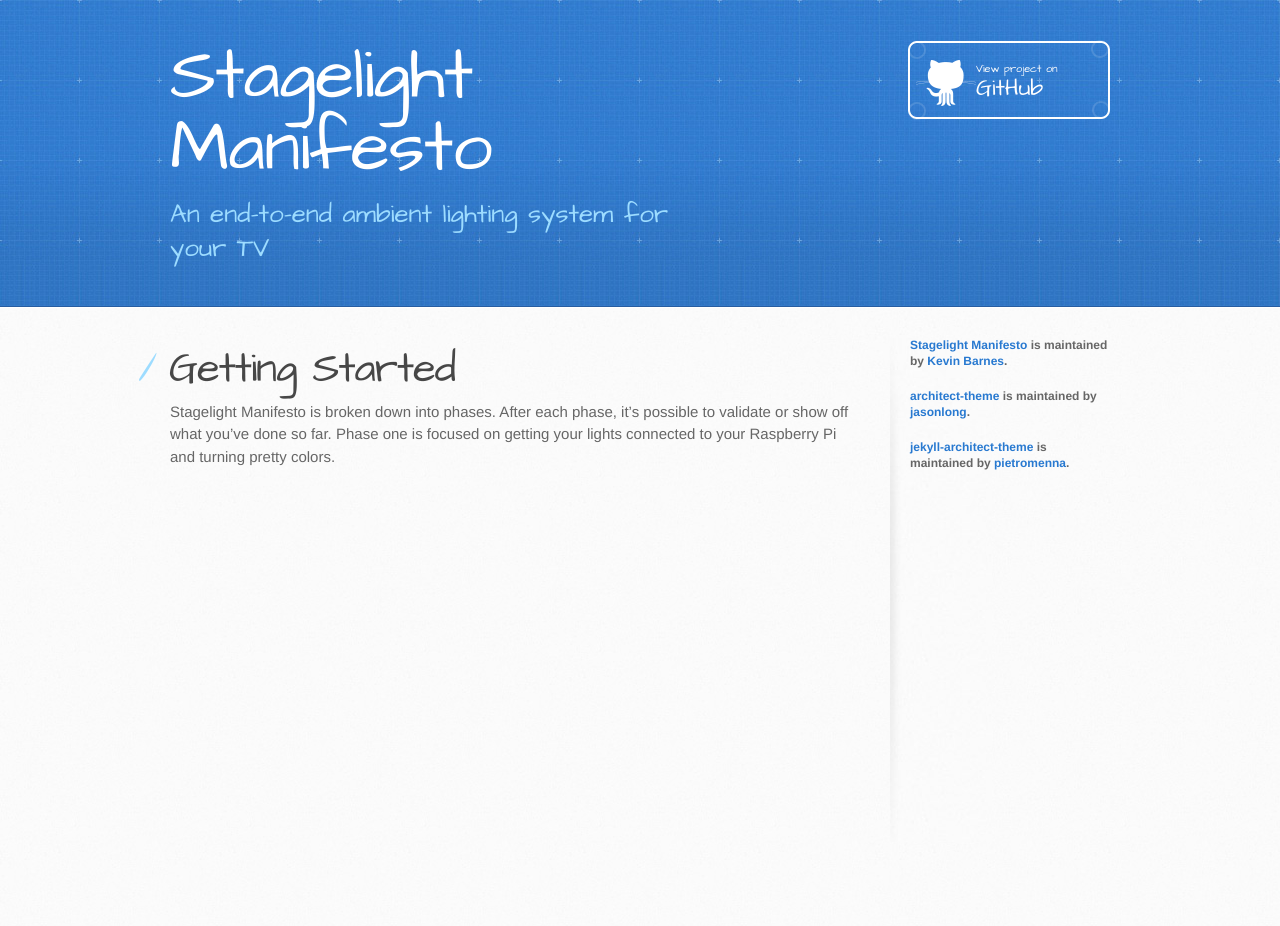
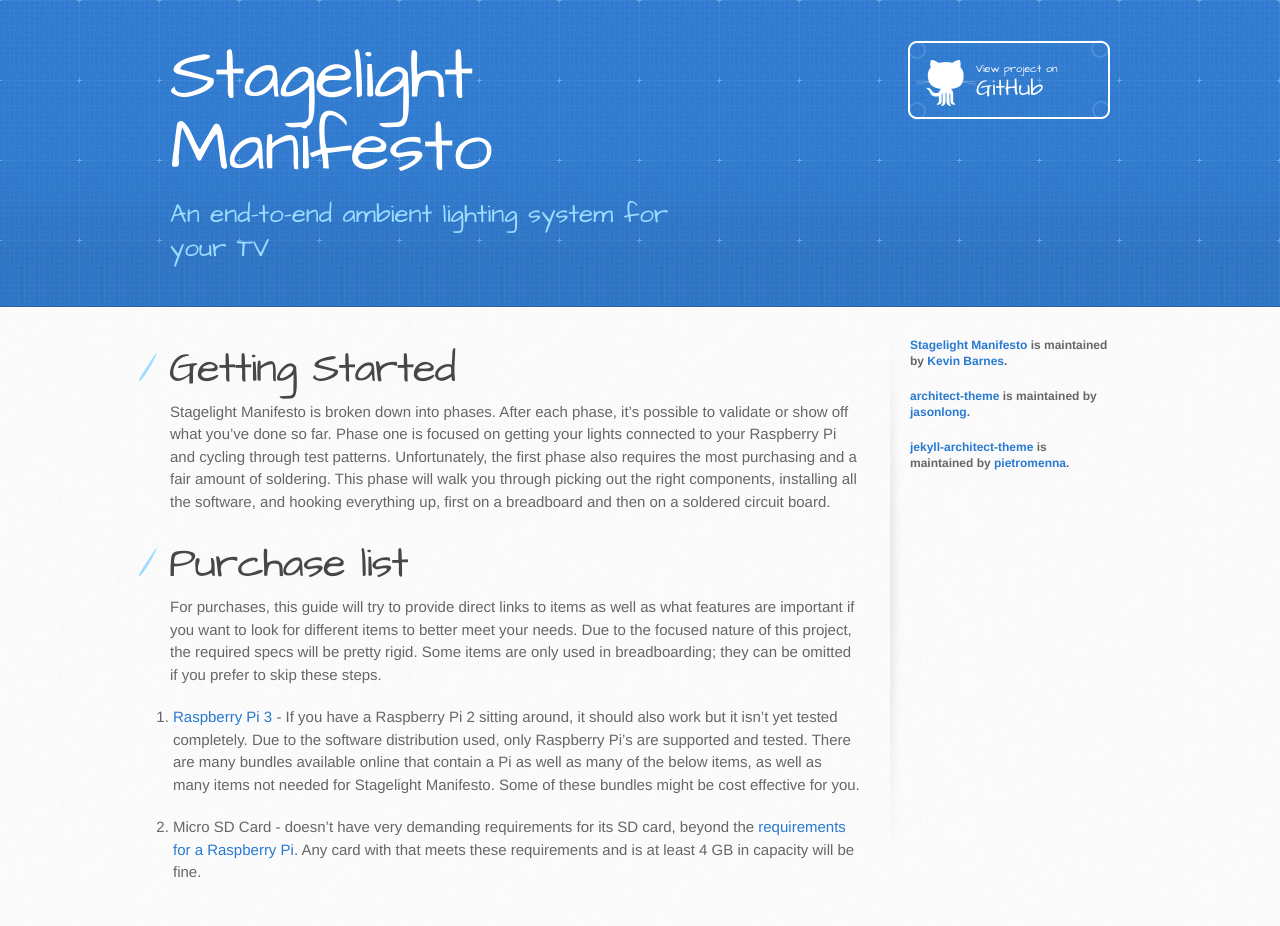
Before and after one commit to kbarnes3/stagelight-manifesto, a Jekyll site: the page built from docs/1_Getting_Started/index.md, in a window 1280 px wide. Built offline with Jekyll 4.4.1, drawn with Linux system fonts in a browser that asks for light colours; before the commit the page ends 900 px from its top, so only the background shows below that.

Commit message:
Adding a list of things to buy

```diff
--- a/docs/1_Getting_Started/index.md
+++ b/docs/1_Getting_Started/index.md
@@ -6,4 +6,23 @@ title: Getting Started - Stagelight Manifesto
 Getting Started
 ===============
 {{ site.name }} is broken down into phases. After each phase, it's possible to validate or show off what you've
-done so far. Phase one is focused on getting your lights connected to your Raspberry Pi and turning pretty colors.
+done so far. Phase one is focused on getting your lights connected to your Raspberry Pi and cycling through test patterns.
+Unfortunately, the first phase also requires the most purchasing and a fair amount of soldering. This phase will walk you
+through picking out the right components, installing all the software, and hooking everything up, first on a breadboard
+and then on a soldered circuit board.
+
+# Purchase list
+For purchases, this guide will try to provide direct links to items as well as what features are important if you want
+to look for different items to better meet your needs. Due to the focused nature of this project, the required specs will
+be pretty rigid. Some items are only used in breadboarding; they can be omitted if you prefer to skip these steps.
+
+1. [Raspberry Pi 3](https://www.adafruit.com/products/3055) -
+If you have a Raspberry Pi 2 sitting around, it should also work but it isn't yet tested completely. Due to the software
+distribution used, only Raspberry Pi's are supported and tested. There are many bundles available online that contain
+a Pi as well as many of the below items, as well as many items not needed for {{ site.name }}.
+Some of these bundles might be cost effective for you.
+
+1. Micro SD Card -
+{{ stie.name }} doesn't have very demanding requirements for its SD card, beyond the
+[requirements for a Raspberry Pi](https://www.raspberrypi.org/documentation/installation/sd-cards.md).
+Any card with that meets these requirements and is at least 4 GB in capacity will be fine.
```
